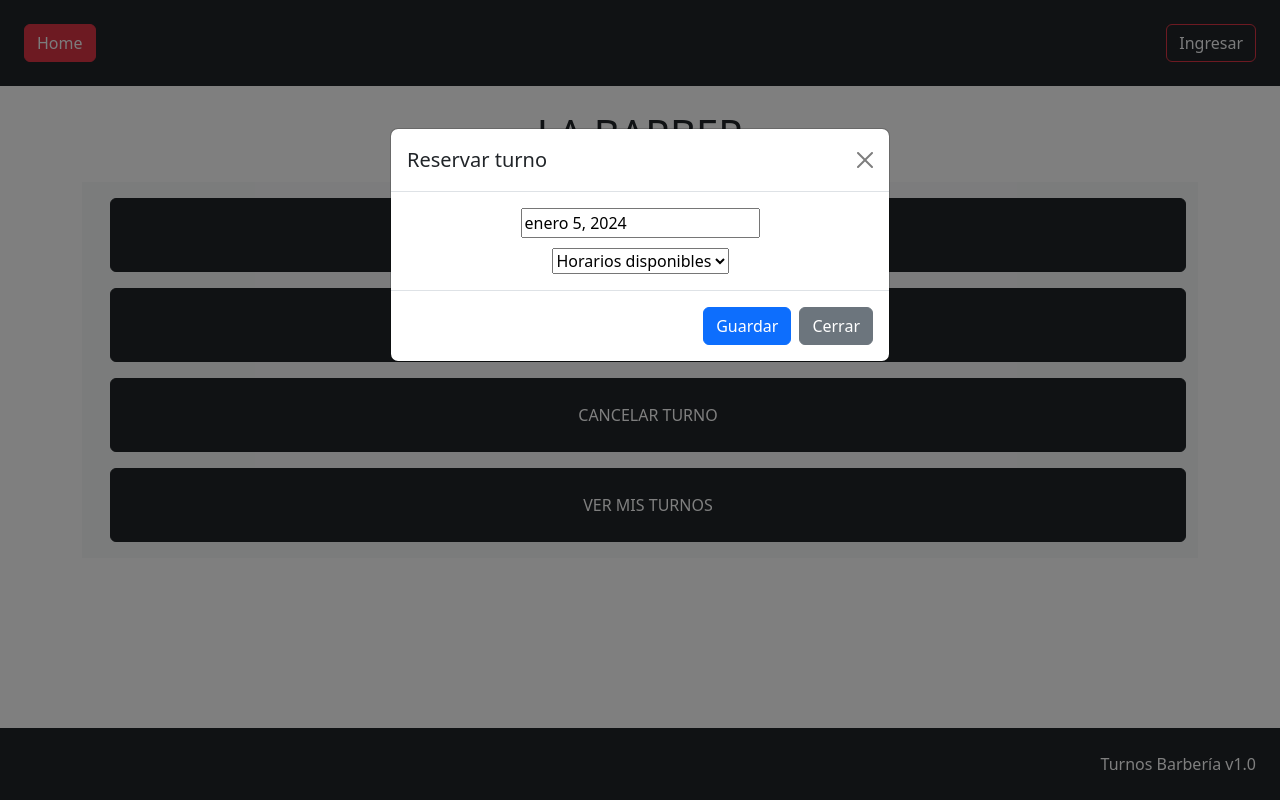
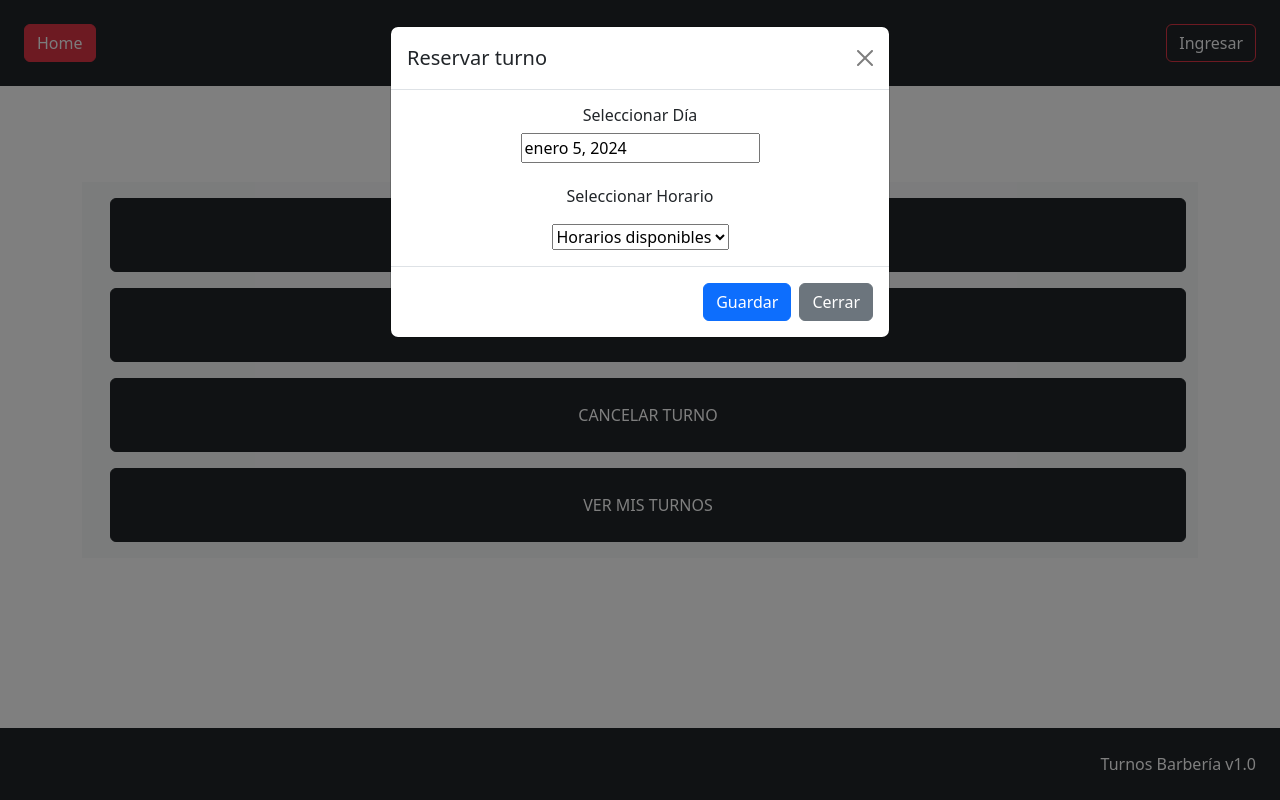
Before and after one commit to makzzer/barber-react, a React (Vite) app: page / in a window 1280 px wide. Both pictures are taken after a click on the button "RESERVAR TURNO". Built offline with nearby package versions, Linux system fonts and the light colour scheme.

Commit message:
mejoras grafica

```diff
--- a/src/components/calendar/SelectorFecha.jsx
+++ b/src/components/calendar/SelectorFecha.jsx
@@ -28,8 +28,27 @@ const SelectorFecha = ({ isOpen, onClose, onDateSelect }) => {
   };
 
   const timeOptions = [
-    "09:00", "09:30", "10:00", "10:30", "11:00", "11:30", "12:00", "12:30", "13:00", "13:30",
-    "14:00", "14:30", "15:00", "15:30", "16:00", "16:30", "17:00", "17:30", "18:00", "18:30", "19:00"
+    "09:00",
+    "09:30",
+    "10:00",
+    "10:30",
+    "11:00",
+    "11:30",
+    "12:00",
+    "12:30",
+    "13:00",
+    "13:30",
+    "14:00",
+    "14:30",
+    "15:00",
+    "15:30",
+    "16:00",
+    "16:30",
+    "17:00",
+    "17:30",
+    "18:00",
+    "18:30",
+    "19:00",
   ];
 
   useEffect(() => {
@@ -57,27 +76,51 @@ const SelectorFecha = ({ isOpen, onClose, onDateSelect }) => {
       )}
 
       {isOpen ? (
-        <div className="modal show" tabIndex="-1" role="dialog" style={{ display: "block" }}>
+        <div
+          className="modal show"
+          tabIndex="-1"
+          role="dialog"
+          style={{ display: "block" }}
+        >
           <div
             className="modal-dialog"
             role="document"
             style={{
-              marginTop: "10%",
-              maxHeight: "80%",
+              marginTop: "2%", // Ajusta el margen superior según sea necesario
+              marginBottom: "2%", // Ajusta el margen inferior según sea necesario
+              minHeight: "60vh", // Ajusta la altura mínima según sea necesario
+              maxHeight: "96%", // Ajusta la altura máxima según sea necesario
               overflowY: "auto",
               // Aplicar estilos específicos para pantallas pequeñas
-              "@media (max-width: 768px)": {
-                marginTop: "5%",
-                maxHeight: "90%",
+              "@media (maxWidth: 768px)": {
+                marginTop: "1%",
+                marginBottom: "1%",
+                minHeight: "70vh",
+                maxHeight: "98%",
               },
             }}
           >
             <div className="modal-content">
               <div className="modal-header">
                 <h5 className="modal-title">Reservar turno</h5>
-                <button type="button" className="btn-close" onClick={onClose} aria-label="Close"></button>
+                <button
+                  type="button"
+                  className="btn-close"
+                  onClick={onClose}
+                  aria-label="Close"
+                ></button>
               </div>
-              <div className="modal-body" style={{ textAlign: "center" }}>
+
+              <div
+                className="modal-body "
+                style={{ textAlign: "center" }}
+              >
+                {/* Acá arranca el contenido del body de la reserva de turnos */}
+                <div className="d-flex flex-column">
+                  <div>
+                    <h6>Seleccionar Día</h6>
+                  </div>
+                  <div>
                     <DatePicker
                       selected={selectedDate}
                       onChange={handleDateChange}
@@ -86,9 +129,23 @@ const SelectorFecha = ({ isOpen, onClose, onDateSelect }) => {
                       minDate={today}
                       maxDate={twoWeeksLater}
                     />
+                  </div>
+
                   <br />
-                <select value={selectedTime} onChange={handleTimeChange} style={{ marginTop: "10px" }}>
-                  <option value="" disabled>Horarios disponibles</option>
+
+                  <div>
+                    <h6>Seleccionar Horario</h6>
+                  </div>
+
+                  <div className=" ">
+                    <select
+                      value={selectedTime}
+                      onChange={handleTimeChange}
+                      style={{ marginTop: "10px" }}
+                    >
+                      <option value="" disabled>
+                        Horarios disponibles
+                      </option>
                       {timeOptions.map((time, index) => (
                         <option key={index} value={time}>
                           {time}
@@ -96,11 +153,22 @@ const SelectorFecha = ({ isOpen, onClose, onDateSelect }) => {
                       ))}
                     </select>
                   </div>
+                </div>
+              </div>
+
               <div className="modal-footer">
-                <button type="button" className="btn btn-primary" onClick={handleSave}>
+                <button
+                  type="button"
+                  className="btn btn-primary"
+                  onClick={handleSave}
+                >
                   Guardar
                 </button>
-                <button type="button" className="btn btn-secondary" onClick={onClose}>
+                <button
+                  type="button"
+                  className="btn btn-secondary"
+                  onClick={onClose}
+                >
                   Cerrar
                 </button>
               </div>
```
Lines whose indentation alone changed are shown as unchanged.
